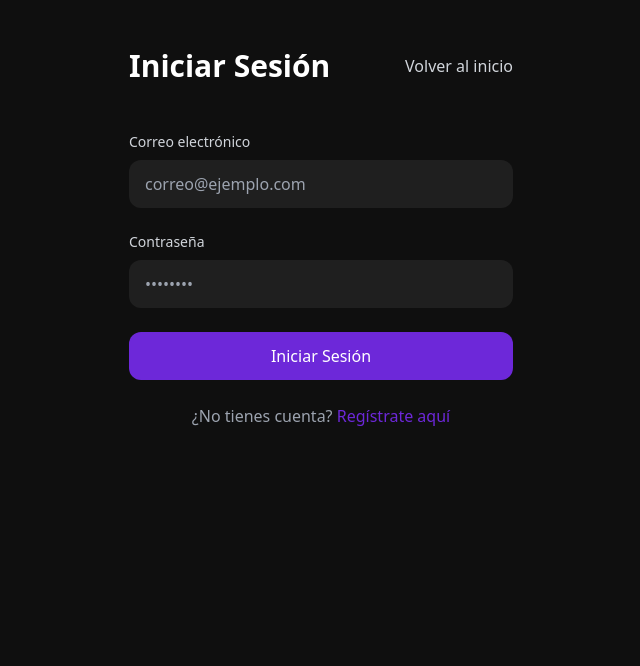
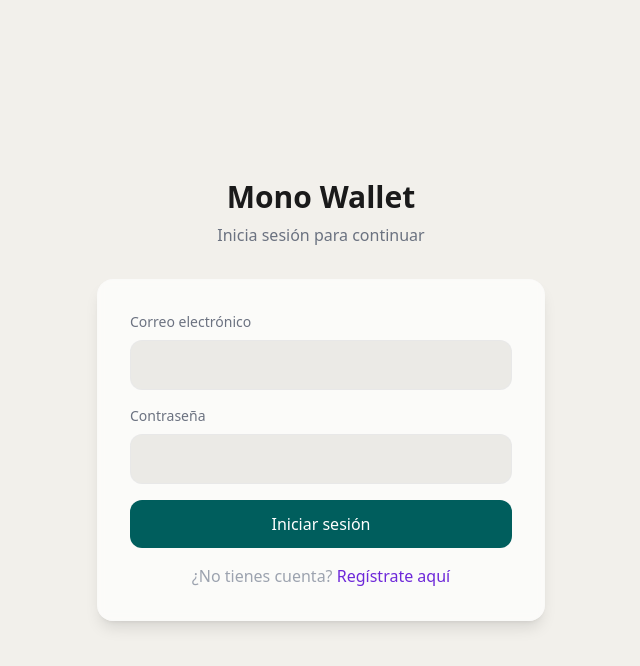
Before and after one commit to zarruk/wallet-mono-x, a Next.js app: page /login in a window 1280 px wide. Shown: the top 666 px of the page, without its empty margins (319-959 px from the left). Built offline with nearby package versions, Linux system fonts and the light colour scheme.

Commit message:
feat: actualiza diseño de la página de login

```diff
--- a/src/app/login/page.tsx
+++ b/src/app/login/page.tsx
@@ -74,16 +74,11 @@ export default function LoginPage() {
   };
 
   return (
-    <div className="min-h-screen bg-mono-dark">
-      <div className="max-w-md mx-auto px-8 py-12">
-        <div className="flex justify-between items-center mb-12">
-          <h1 className="text-3xl font-bold text-white">Iniciar Sesión</h1>
-          <Link
-            href="/"
-            className="text-gray-300 hover:text-mono-purple transition-colors"
-          >
-            Volver al inicio
-          </Link>
+    <div className="min-h-screen bg-mpf-beige flex items-center justify-center p-4">
+      <div className="w-full max-w-md">
+        <div className="text-center mb-8">
+          <h1 className="text-3xl font-bold text-mpf-dark mb-2">Mono Wallet</h1>
+          <p className="text-gray-500">Inicia sesión para continuar</p>
         </div>
 
         {message && (
@@ -96,16 +91,14 @@ export default function LoginPage() {
           </div>
         )}
 
-        <form onSubmit={handleSubmit(onSubmit)} className="space-y-6">
+        <div className="bg-white/70 backdrop-blur-sm shadow-lg rounded-2xl p-8 border border-gray-100/20">
+          <form onSubmit={handleSubmit(onSubmit)} className="space-y-4">
             <div>
-            <label className="block mb-2 text-sm font-medium text-gray-300">
-              Correo electrónico
-            </label>
+              <label className="block text-gray-500 mb-2 text-sm">Correo electrónico</label>
               <input
                 type="email"
                 {...register('email')}
-              className="w-full px-4 py-3 bg-mono-gray border-0 rounded-xl text-white placeholder-gray-400 focus:ring-2 focus:ring-mono-purple"
-              placeholder="correo@ejemplo.com"
+                className="w-full px-4 py-3 bg-mpf-warmGray border border-gray-200/50 rounded-xl text-mpf-dark placeholder-gray-400 focus:ring-2 focus:ring-mpf-teal/20 focus:border-mpf-teal transition-all"
               />
               {errors.email && (
                 <p className="mt-2 text-sm text-red-400">{errors.email.message}</p>
@@ -113,14 +106,11 @@ export default function LoginPage() {
             </div>
 
             <div>
-            <label className="block mb-2 text-sm font-medium text-gray-300">
-              Contraseña
-            </label>
+              <label className="block text-gray-500 mb-2 text-sm">Contraseña</label>
               <input
                 type="password"
                 {...register('password')}
-              className="w-full px-4 py-3 bg-mono-gray border-0 rounded-xl text-white placeholder-gray-400 focus:ring-2 focus:ring-mono-purple"
-              placeholder="••••••••"
+                className="w-full px-4 py-3 bg-mpf-warmGray border border-gray-200/50 rounded-xl text-mpf-dark placeholder-gray-400 focus:ring-2 focus:ring-mpf-teal/20 focus:border-mpf-teal transition-all"
               />
               {errors.password && (
                 <p className="mt-2 text-sm text-red-400">{errors.password.message}</p>
@@ -129,10 +119,10 @@ export default function LoginPage() {
 
             <button
               type="submit"
-            className="w-full py-3 bg-mono-purple text-white rounded-xl hover:bg-opacity-90 transition-all disabled:opacity-50"
+              className="w-full px-4 py-3 bg-mpf-teal text-white rounded-xl hover:bg-opacity-90 transition-all disabled:opacity-50 font-medium"
               disabled={isLoading}
             >
-            {isLoading ? 'Iniciando sesión...' : 'Iniciar Sesión'}
+              {isLoading ? 'Iniciando sesión...' : 'Iniciar sesión'}
             </button>
 
             <p className="text-center text-gray-400">
@@ -147,5 +137,6 @@ export default function LoginPage() {
           </form>
         </div>
       </div>
+    </div>
   );
 }
```
Lines whose indentation alone changed are shown as unchanged.
